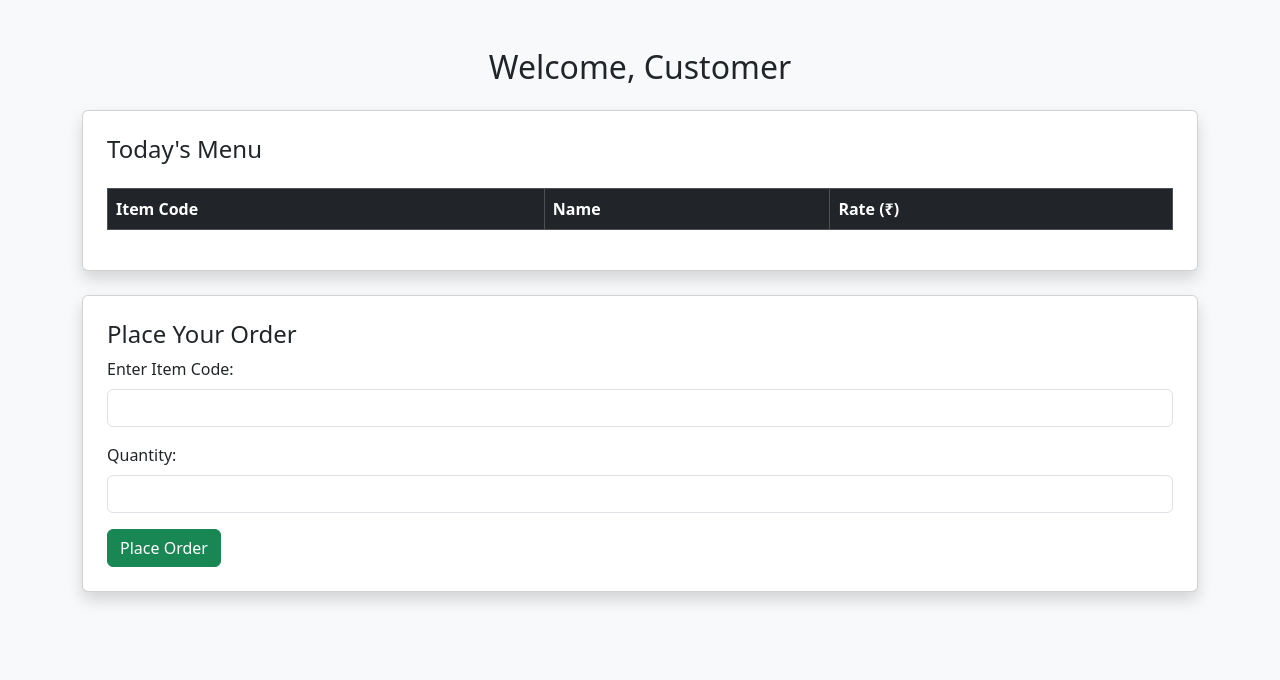
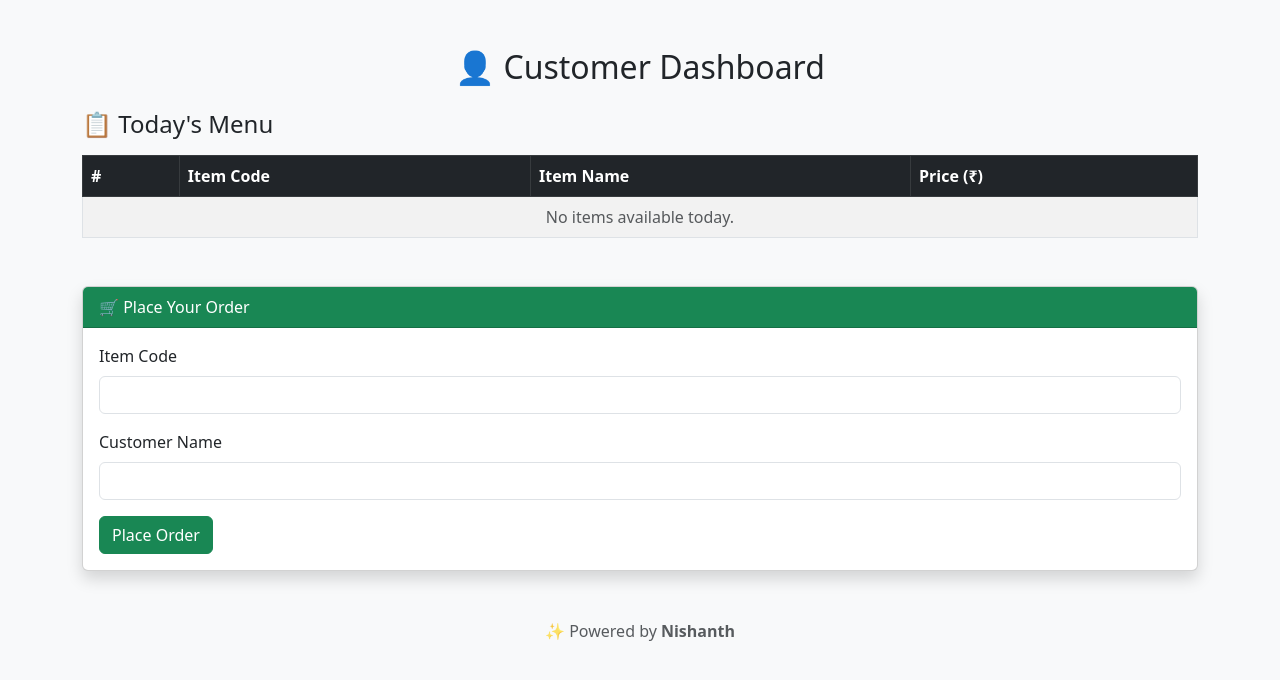
Before and after one commit to nishanth-cyber-code/food-order-app, a Flask app: page /customer_dashboard in a window 1280 px wide. Shown: the top 680 px of the page. Run offline with Flask 3, Linux system fonts and the light colour scheme; the visitor is signed in with stand-in values (Sample User, id 1); lists and menus that the app fills with data are empty.

Commit message:
Styled and fixed customer dashboard menu display

```diff
--- a/templates/customer_dashboard.html
+++ b/templates/customer_dashboard.html
@@ -1,55 +1,75 @@
 <!DOCTYPE html>
-<html>
+<html lang="en">
 <head>
+    <meta charset="UTF-8">
     <title>Customer Dashboard</title>
-    <link href="https://cdn.jsdelivr.net/npm/bootstrap@5.3.2/dist/css/bootstrap.min.css" rel="stylesheet">
+    <link href="https://cdn.jsdelivr.net/npm/bootstrap@5.3.0/dist/css/bootstrap.min.css" rel="stylesheet">
 </head>
 <body class="bg-light">
+
 <div class="container mt-5">
-    <h2 class="mb-4 text-center">Welcome, Customer</h2>
-    <div class="card shadow p-4 mb-4">
-        <h4>Today's Menu</h4>
-        <table class="table table-bordered mt-3">
+
+    <h2 class="text-center mb-4">👤 Customer Dashboard</h2>
+
+    {% with messages = get_flashed_messages() %}
+      {% if messages %}
+        <div class="alert alert-warning">
+            {{ messages[0] }}
+        </div>
+      {% endif %}
+    {% endwith %}
+
+    <!-- Menu Section -->
+    <h4>📋 Today's Menu</h4>
+    <table class="table table-bordered table-striped mt-3">
         <thead class="table-dark">
             <tr>
+                <th>#</th>
                 <th>Item Code</th>
-                    <th>Name</th>
-                    <th>Rate (₹)</th>
+                <th>Item Name</th>
+                <th>Price (₹)</th>
             </tr>
         </thead>
         <tbody>
             {% for item in menu %}
             <tr>
-                    <td>{{ item.code }}</td>
-                    <td>{{ item.name }}</td>
-                    <td>{{ item.rate }}</td>
+                <td>{{ loop.index }}</td>
+                <td>{{ item.item_code }}</td>
+                <td>{{ item.item_name }}</td>
+                <td>{{ item.price }}</td>
+            </tr>
+            {% else %}
+            <tr>
+                <td colspan="4" class="text-center text-muted">No items available today.</td>
             </tr>
             {% endfor %}
         </tbody>
     </table>
+
+    <!-- Place Order Form -->
+    <div class="card mt-5 shadow">
+        <div class="card-header bg-success text-white">
+            🛒 Place Your Order
         </div>
-    <div class="card shadow p-4 mb-4">
-        <h4>Place Your Order</h4>
+        <div class="card-body">
             <form method="POST" action="/place_order">
                 <div class="mb-3">
-                <label class="form-label">Enter Item Code:</label>
-                <input type="text" name="code" class="form-control" required>
+                    <label class="form-label">Item Code</label>
+                    <input type="text" name="item_code" class="form-control" required>
                 </div>
                 <div class="mb-3">
-                <label class="form-label">Quantity:</label>
-                <input type="number" name="quantity" class="form-control" required>
+                    <label class="form-label">Customer Name</label>
+                    <input type="text" name="customer_name" class="form-control" required>
                 </div>
                 <button type="submit" class="btn btn-success">Place Order</button>
             </form>
         </div>
-    {% with messages = get_flashed_messages() %}
-    {% if messages %}
-    <div class="alert alert-info">
-        {{ messages[0] }}
     </div>
-    {% endif %}
-    {% endwith %}
+
+    <!-- Footer -->
+    <p class="text-center mt-5 text-muted">✨ Powered by <strong>Nishanth</strong></p>
+
 </div>
-<script src="https://cdn.jsdelivr.net/npm/bootstrap@5.3.2/dist/js/bootstrap.bundle.min.js"></script>
+
 </body>
 </html>
```
Lines whose indentation alone changed are shown as unchanged.
